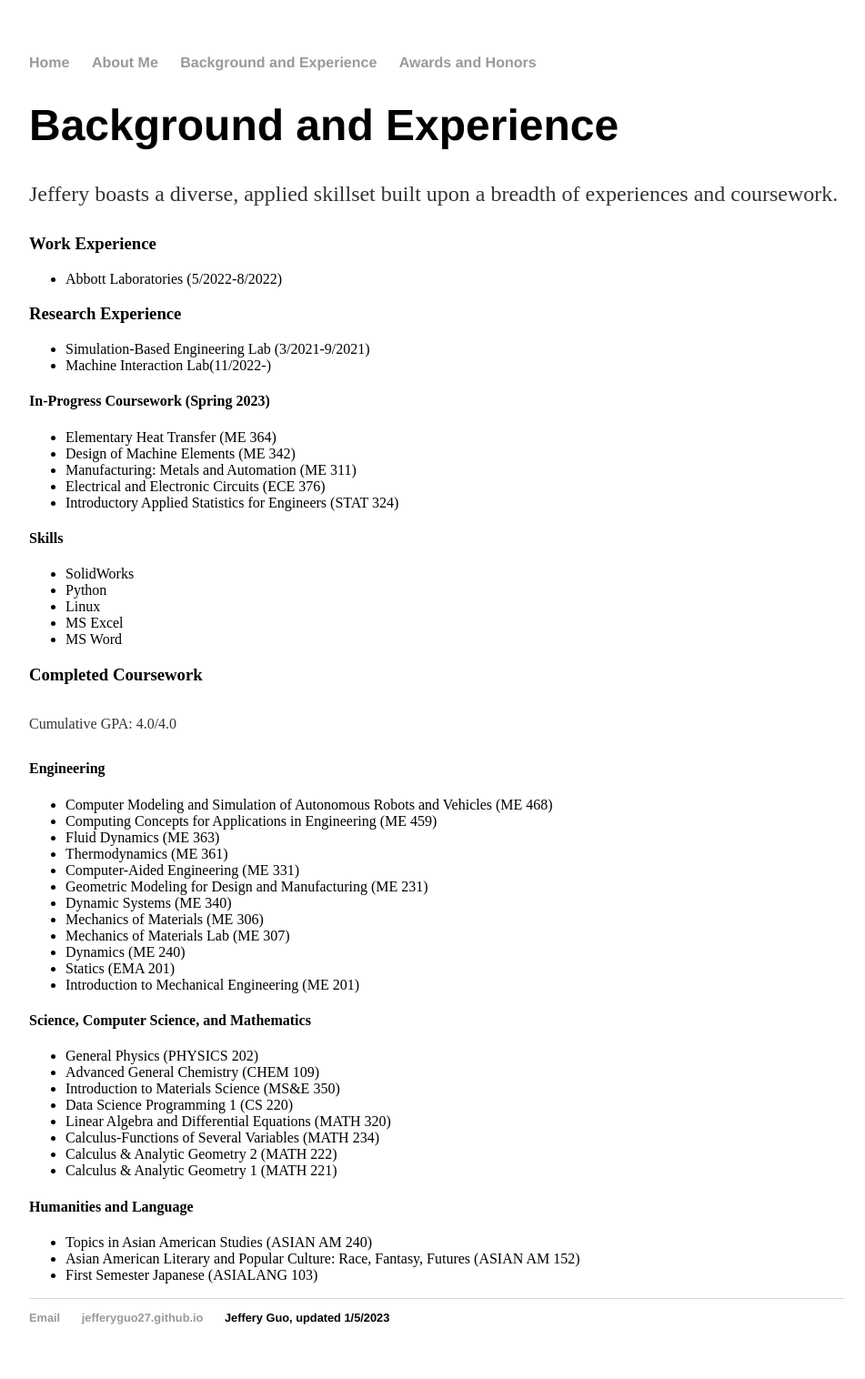
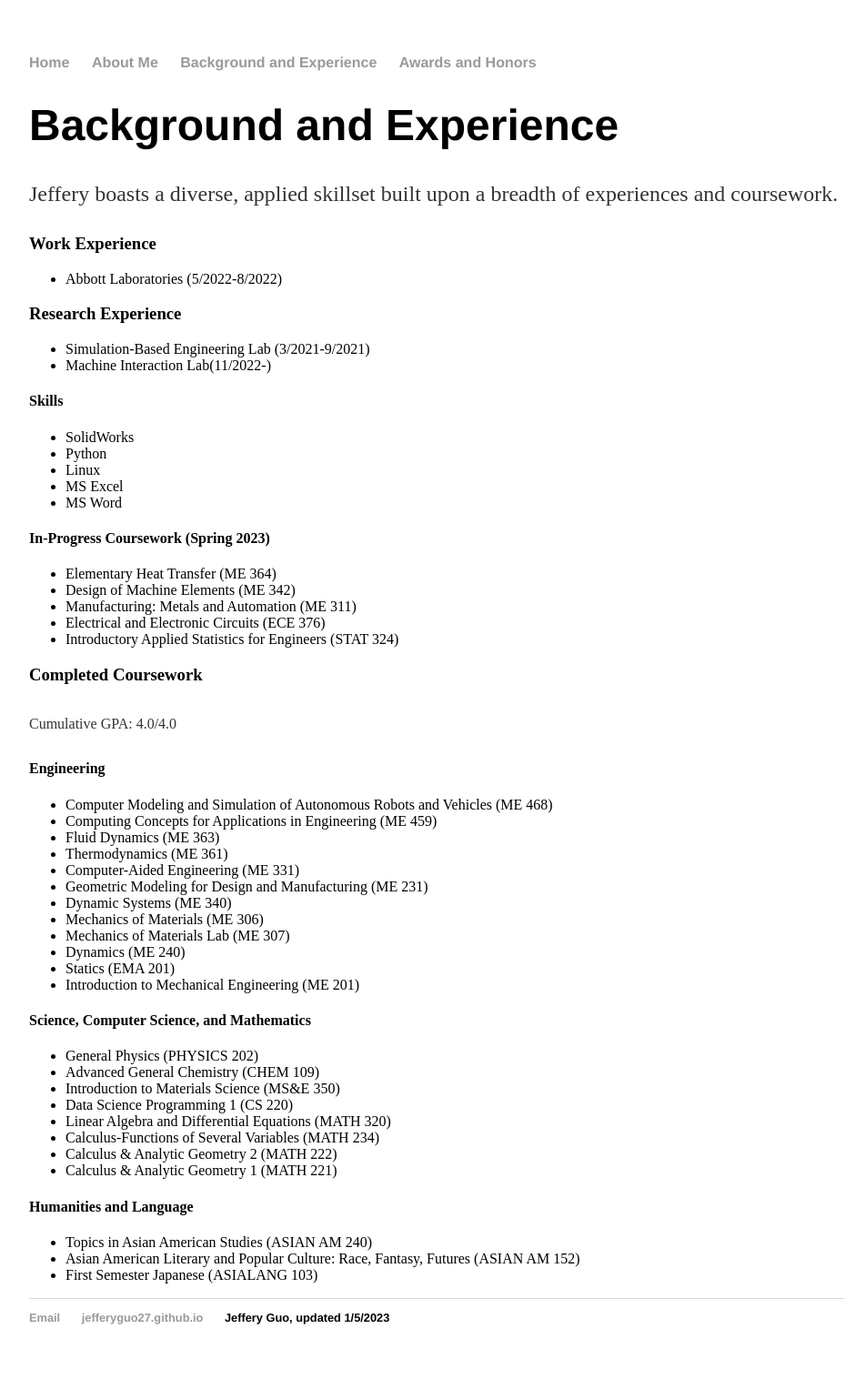
Before and after one commit to jefferyguo27/jefferyguo27.github.io, a Jekyll site: the page built from background/index.html, in a window 1280 px wide. Shown: the whole page at 91% size, without its empty margins (160-1111 px from the left). Built offline with Jekyll 4.4.1, drawn with Linux system fonts in a browser that asks for light colours; part of the change alters nothing that is shown.

```diff
--- a/background/index.html
+++ b/background/index.html
@@ -17,6 +17,15 @@ title: Background and Experience
 		<li>Machine Interaction Lab(11/2022-)</li>
 	</ul>
 
+	<h4>Skills</h4>
+	<ul>
+		<li>SolidWorks</li>
+		<li>Python</li>
+		<li>Linux</li>
+		<li>MS Excel</li>
+		<li>MS Word</li>
+	</ul>
+
 	<h4>In-Progress Coursework (Spring 2023)</h4>
 	<ul>
 		<li>Elementary Heat Transfer (ME 364)</li>
@@ -24,15 +33,6 @@ title: Background and Experience
 		<li>Manufacturing: Metals and Automation (ME 311)</li>
 		<li>Electrical and Electronic Circuits (ECE 376)</li>
 		<li>Introductory Applied Statistics for Engineers (STAT 324)</li>
-	</ul>
-
-	<h4>Skills</h4>
-	<ul>
-		<li>SolidWorks</li>
-		<li>Python</li>
-		<li>Linux</li>
-		<li>MS Excel</li>
-		<li>MS Word</li>
 	</ul>
 
 	<h3>Completed Coursework</h3>
```
